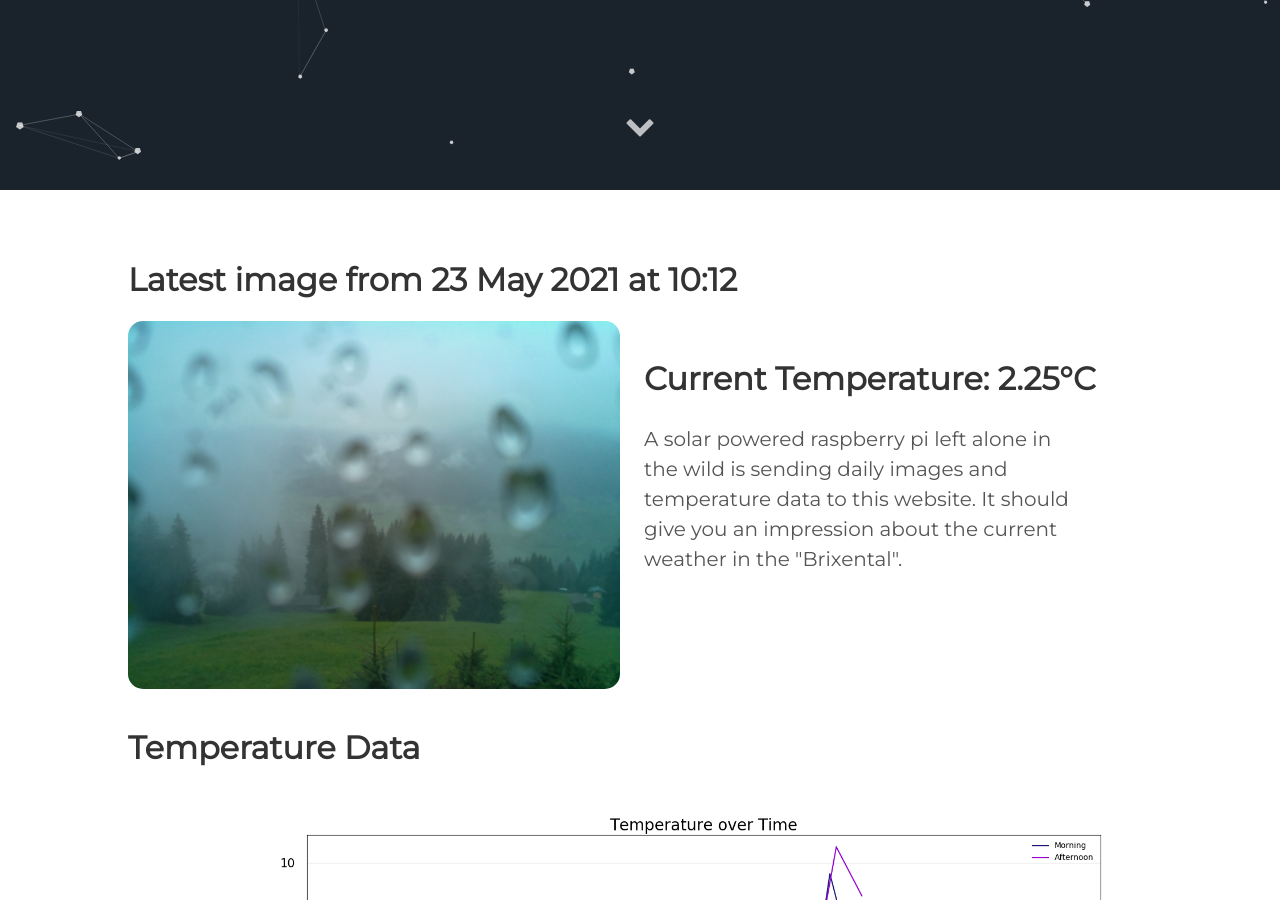
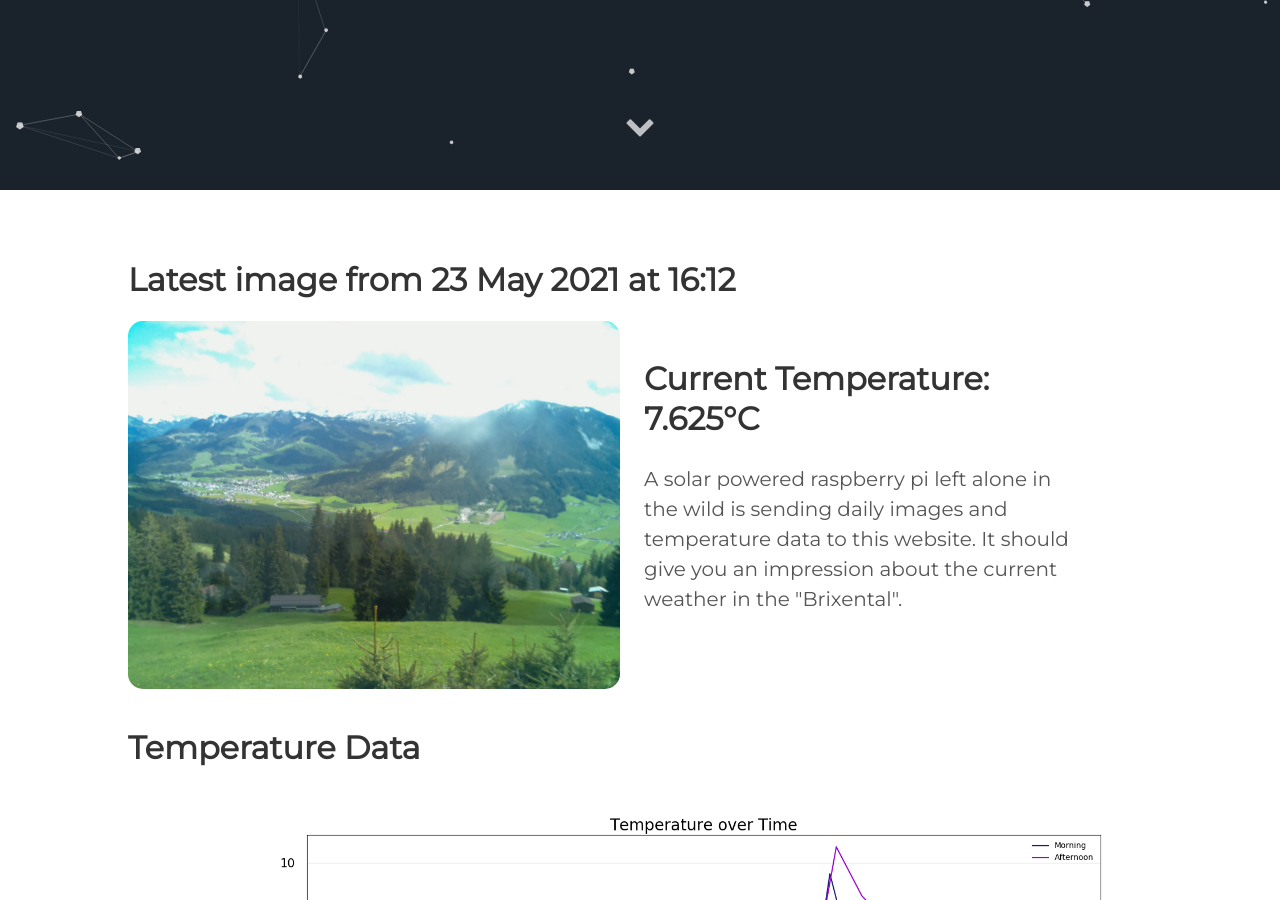
Before and after one commit to vektorious/vektorious.github.io, a Jekyll site: the page built from resources/huette.md, in a window 1280 px wide and 900 px high, scrolled down 710 px. Built offline with Jekyll 4.4.1, drawn with Linux system fonts in a browser that asks for light colours.

Commit message:
I'm a bot beep boop

```diff
--- a/resources/huette.md
+++ b/resources/huette.md
@@ -6,13 +6,13 @@ image: '/assets/img/'
 description: 'Live image from the Austrian alps'
 twitter_text: ' '
 ---
-## Latest image from 23 May 2021 at 10:12
+## Latest image from 23 May 2021 at 16:12
 <div class="huette">
   <div class="huette-image">
     <img src="{{ "/assets/img/huette.jpg" | prepend: site.baseurl }}">
   </div>
   <div class="huette-text">
-        <h2>Current Temperature: 2.25°C</h2>
+        <h2>Current Temperature: 7.625°C</h2>
         <p>A solar powered raspberry pi left alone in the wild is sending daily images and temperature data to this website. It should give you an impression about the current weather in the "Brixental".</p>
 
   </div>
```
Also changed, not shown: rpi-script/2021-05-23_161114.txt (renamed from rpi-script/2021-05-23_101113.txt, +5 -5 lines), rpi-script/huette.md (+2 -2 lines), assets/img/huette.jpg, assets/img/temp_plot.png, rpi-script/temp_plot.png, 1 other file.
